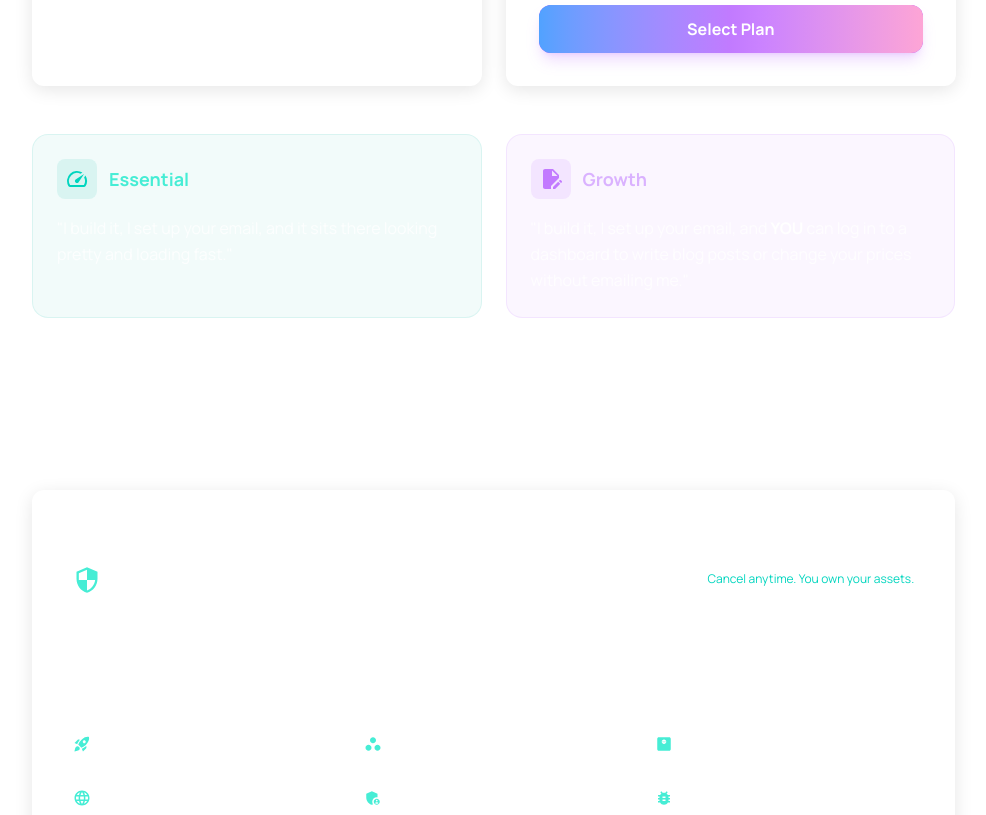
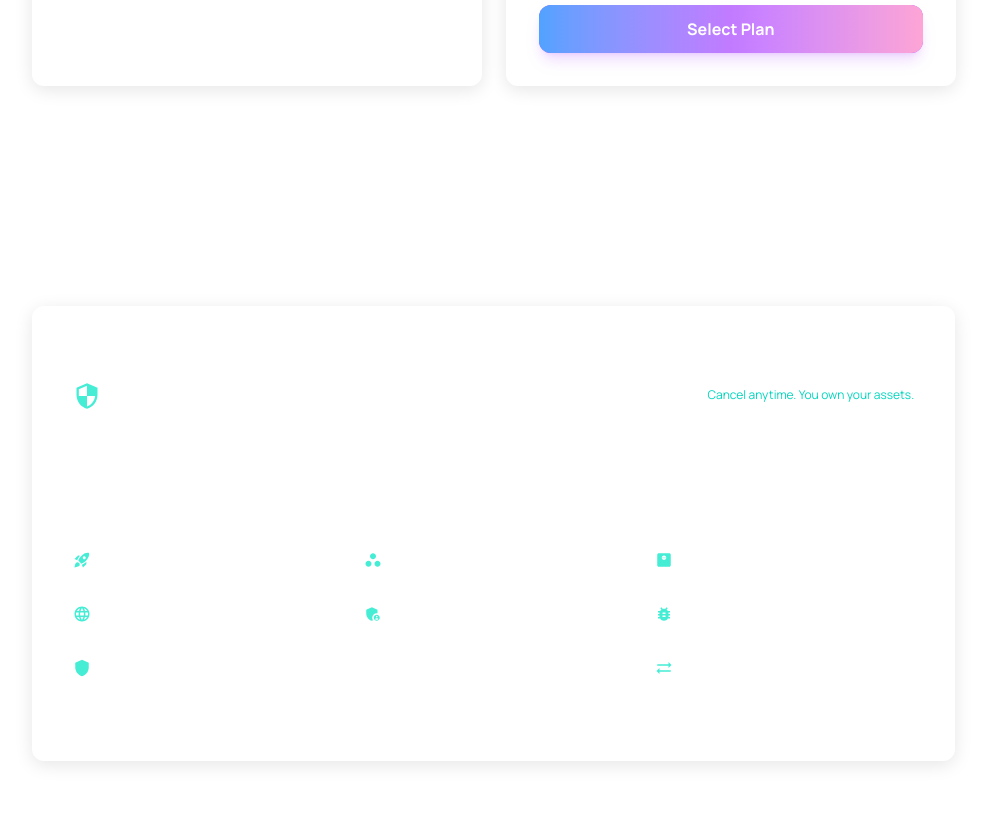
Before and after one commit to Max-Burleigh/max-portfolio-v4, a Next.js app: page / in a window 1280 px wide. Shown: the part 1760-2575 px from the top of the page, without its empty margins (139-1125 px from the left). Built offline with nearby package versions, Linux system fonts and the light colour scheme.

Commit message:
hide differentiator cards

```diff
--- a/app/sections/ServicesSection.tsx
+++ b/app/sections/ServicesSection.tsx
@@ -253,7 +253,10 @@ const ServicesSection = forwardRef<HTMLDivElement, ServicesSectionProps>((props,
           {/* Key Differentiator */}
           <div className="mt-12 grid md:grid-cols-2 gap-6" data-entrance-item>
             {/* Essential Differentiator */}
-            <div className="p-6 rounded-2xl bg-teal-500/5 border border-teal-500/10 backdrop-blur-sm">
+            <div
+              className="hidden p-6 rounded-2xl bg-teal-500/5 border border-teal-500/10 backdrop-blur-sm"
+              aria-hidden="true"
+            >
               <div className="flex items-center gap-3 mb-4">
                 <div className="p-2 rounded-lg bg-teal-500/10 text-teal-400">
                   <MdSpeed size={24} />
@@ -266,7 +269,10 @@ const ServicesSection = forwardRef<HTMLDivElement, ServicesSectionProps>((props,
             </div>
 
             {/* Growth Differentiator */}
-            <div className="p-6 rounded-2xl bg-purple-500/5 border border-purple-500/10 backdrop-blur-sm">
+            <div
+              className="hidden p-6 rounded-2xl bg-purple-500/5 border border-purple-500/10 backdrop-blur-sm"
+              aria-hidden="true"
+            >
               <div className="flex items-center gap-3 mb-4">
                 <div className="p-2 rounded-lg bg-purple-500/10 text-purple-400">
                   <MdEditDocument size={24} />
```
